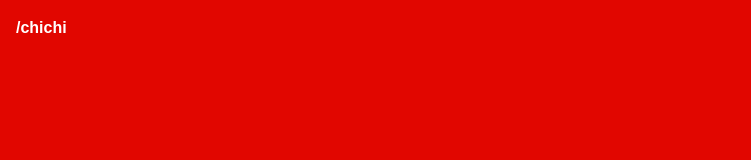
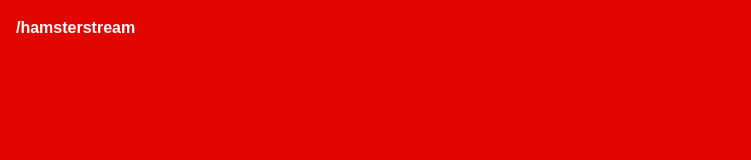
Before and after one commit to jwooook/sojubutt, a Next.js app: page / in a window 1280 px wide. Shown: the top 160 px of the page, without its empty margins (0-751 px from the left). Built offline with nearby package versions, Linux system fonts and the light colour scheme.

Commit message:
lpageupdate

```diff
--- a/app/page.tsx
+++ b/app/page.tsx
@@ -9,9 +9,9 @@ export default function Home() {
       </div>
 
       <Link
-        href="/hamsterstream"
+        href="/chichi"
         className="absolute top-4 left-4 text-white font-semibold">
-        /chichi
+        /hamsterstream
       </Link>
     </main>
   );
```
